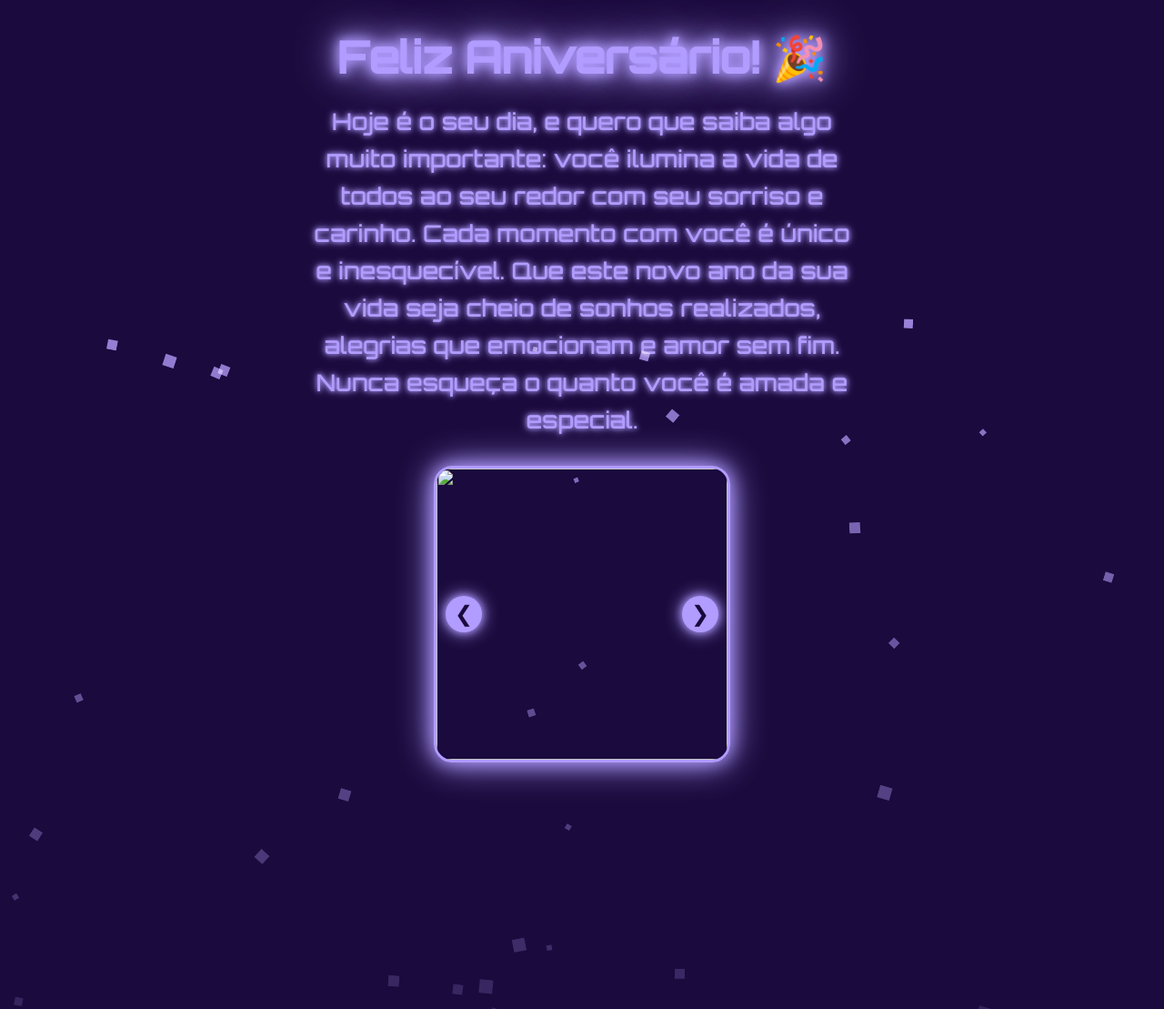
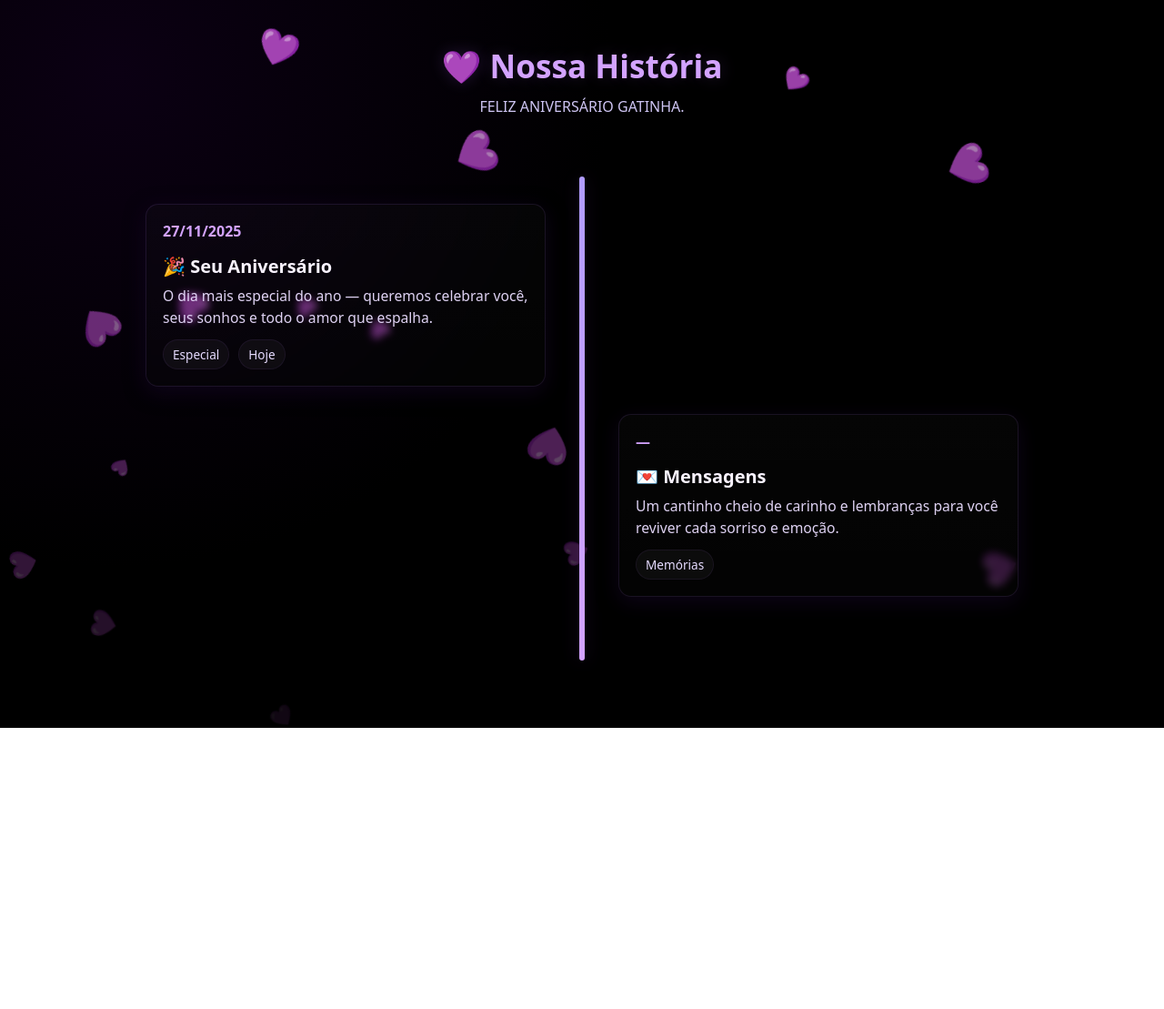
Before and after one commit to Elitebiel3376/Feliz-anivers-rio-, a plain HTML site: page surpresa.html in a window 1280 px wide. Shown: the top 1109 px of the page at 91% size. After the commit the page ends 800 px from the top, so only its background shows below. Drawn offline with Linux system fonts and the light colour scheme.

Commit message:
Add files via upload

```diff
--- a/surpresa.html
+++ b/surpresa.html
@@ -1,178 +1,253 @@
 <!DOCTYPE html>
 <html lang="pt-BR">
 <head>
-  <meta charset="UTF-8">
-  <meta name="viewport" content="width=device-width, initial-scale=1.0">
-  <title>🎉 Surpresa! 🎉</title>
+<meta charset="utf-8" />
+<meta name="viewport" content="width=device-width,initial-scale=1" />
+<title>💜 Nossa História</title>
 <style>
-    @import url('https://fonts.googleapis.com/css2?family=Orbitron:wght@500&display=swap');
-
-    body {
-      margin: 0;
-      font-family: 'Orbitron', sans-serif;
-      display: flex;
-      flex-direction: column;
-      justify-content: center;
-      align-items: center;
-      background: #1a0a3d;
-      color: #fff;
-      text-align: center;
-      overflow: hidden;
-      position: relative;
+:root{
+  --bg:#0b0013;
+  --accent1:#b19cff;
+  --accent2:#d3a3ff;
+  --glass: rgba(255,255,255,0.04);
+}
+*{box-sizing:border-box}
+body{
+  margin:0;
+  min-height:100vh;
+  background: radial-gradient(circle at 10% 10%, #0b0013 0%, #000 40%);
+  color:#f3eaff;
+  font-family: "Poppins", system-ui, -apple-system, "Segoe UI", Roboto, "Helvetica Neue", Arial;
+  -webkit-font-smoothing:antialiased;
+  -moz-osx-font-smoothing:grayscale;
+  overflow-x:hidden;
 }
 
-    :root { --neon-color: #b19cff; }
-
-    h1 {
-      font-size: 3rem;
-      margin-bottom: 10px;
-      color: var(--neon-color);
-      text-shadow: 0 0 5px var(--neon-color),0 0 10px var(--neon-color),0 0 20px var(--neon-color),0 0 40px var(--neon-color);
-      animation: neonPulse 1.5s infinite alternate;
+/* header */
+header{
+  text-align:center;
+  padding:48px 20px 10px;
+  position:relative;
+  z-index:2;
+}
+header h1{
+  margin:0;
+  font-size:2.2rem;
+  color:var(--accent2);
+  text-shadow:0 0 18px rgba(179,108,255,0.18);
+}
+header p{
+  margin:10px 0 0;
+  color:#d9cfff;
+  opacity:0.95;
 }
 
-    p {
-      font-size: 1.6rem;
-      margin: 10px 20px;
-      line-height: 1.6;
-      color: var(--neon-color);
-      text-shadow: 0 0 5px var(--neon-color),0 0 10px var(--neon-color);
-      max-width: 600px;
+/* timeline container */
+.timeline-wrap{
+  width:100%;
+  max-width:1000px;
+  margin:36px auto 80px;
+  padding:20px;
+  position:relative;
+  z-index:2;
 }
 
-    @keyframes neonPulse {
-      0%, 100% { text-shadow: 0 0 5px var(--neon-color),0 0 10px var(--neon-color),0 0 20px var(--neon-color),0 0 40px var(--neon-color);}
-      50% { text-shadow: 0 0 20px var(--neon-color),0 0 30px var(--neon-color),0 0 50px var(--neon-color),0 0 80px var(--neon-color);}
+/* center vertical line */
+.timeline-line{
+  position:absolute;
+  left:50%;
+  transform:translateX(-50%);
+  width:6px;
+  height:100%;
+  background: linear-gradient(180deg,var(--accent1),var(--accent2));
+  border-radius:6px;
+  box-shadow:0 0 20px rgba(166,77,255,0.15);
+  z-index:1;
 }
 
-    /* Confetes neon */
-    .confetti {
-      position: absolute;
-      width: 10px;
-      height: 10px;
-      background: var(--neon-color);
-      opacity: 0.8;
-      transform: rotate(45deg);
-      animation: fall 5s linear infinite;
-      mix-blend-mode: screen;
+/* items */
+.item{
+  position:relative;
+  width:calc(50% - 40px);
+  padding:18px;
+  margin:30px 20px;
+  border-radius:14px;
+  background: linear-gradient(180deg, rgba(255,255,255,0.02), rgba(255,255,255,0.01));
+  border: 1px solid rgba(180,120,255,0.12);
+  box-shadow: 0 6px 22px rgba(22, 6, 38, 0.6);
+  backdrop-filter: blur(4px);
+  z-index:2;
+  transition: transform .45s cubic-bezier(.2,.9,.2,1), box-shadow .25s;
+  cursor:pointer;
+  opacity:0;
+  transform: translateY(20px) scale(.98);
+}
+.item:hover{
+  transform: translateY(-6px) scale(1.02);
+  box-shadow: 0 18px 40px rgba(166,77,255,0.12);
+}
+.item.show{
+  opacity:1;
+  transform: translateY(0) scale(1);
 }
 
-    @keyframes fall {
-      0% { transform: translateY(-10vh) rotate(0deg); opacity: 0.8; }
-      100% { transform: translateY(110vh) rotate(360deg); opacity: 0; }
+/* left / right */
+.item.left{
+  margin-left:0;
+  margin-right:auto;
+  transform-origin: right center;
+}
+.item.right{
+  margin-left:auto;
+  margin-right:0;
+  transform-origin: left center;
 }
 
-    /* Carrossel interativo */
-    .carousel-container {
-      position: relative;
-      width: 320px;
-      height: 320px;
-      margin: 20px auto;
-      overflow: hidden;
-      border-radius: 20px;
-      border: 3px solid var(--neon-color);
-      box-shadow: 0 0 20px var(--neon-color), 0 0 40px var(--neon-color);
+/* date badge and dot */
+.date{
+  display:inline-block;
+  font-weight:600;
+  color:var(--accent2);
+  margin-bottom:8px;
+}
+.dot{
+  position:absolute;
+  top:24px;
+  width:20px;
+  height:20px;
+  border-radius:50%;
+  background: linear-gradient(180deg,var(--accent2),var(--accent1));
+  box-shadow:0 0 18px rgba(166,77,255,0.25);
+  left:calc(50% - 10px);
+  transform:translateX(-50%);
+  z-index:3;
 }
 
-    .carousel img {
-      width: 100%;
-      height: 100%;
-      object-fit: cover;
-      position: absolute;
-      top: 0;
-      left: 0;
-      opacity: 0;
-      transition: opacity 1s ease-in-out, transform 0.3s ease;
-      cursor: pointer;
+/* content inside item */
+.item h3{
+  margin:6px 0 8px;
+  font-size:1.25rem;
+  color:#f9f3ff;
+}
+.item p{
+  margin:0;
+  color:#eaddff;
+  opacity:0.95;
+  line-height:1.5;
+  font-size:0.98rem;
+}
+.item .meta{
+  margin-top:12px;
+  display:flex;
+  gap:10px;
+  align-items:center;
+}
+.chip{
+  padding:6px 10px;
+  background:var(--glass);
+  border-radius:999px;
+  color:#e6dbff;
+  font-size:0.85rem;
+  border:1px solid rgba(180,120,255,0.08);
 }
 
-    .carousel img.active {
-      opacity: 1;
+/* mobile */
+@media (max-width:840px){
+  .timeline-line{ left:20px; transform:none; width:4px; }
+  .item{ width:calc(100% - 90px); margin:18px 0 18px 60px; }
+  .item.left, .item.right { margin:18px 0 18px 60px; }
+  .dot{ left:20px; transform:none; }
 }
 
-    .carousel img:hover {
-      transform: scale(1.05);
+/* cute floating hearts (behind) */
+.floating-heart{
+  position:fixed;
+  top:-20px;
+  font-size:20px;
+  color:#d9bfff;
+  opacity:.8;
+  z-index:0;
+  animation:fall linear forwards;
+}
+@keyframes fall{
+  0% { transform:translateY(0) rotate(0); opacity:1 }
+  100% { transform:translateY(110vh) rotate(360deg); opacity:0 }
 }
 
-    /* Botões de navegação */
-    .prev, .next {
-      position: absolute;
-      top: 50%;
-      transform: translateY(-50%);
-      background: var(--neon-color);
-      color: #1a0a3d;
-      border: none;
-      border-radius: 50%;
-      width: 40px;
-      height: 40px;
-      font-size: 1.5rem;
-      cursor: pointer;
-      box-shadow: 0 0 10px var(--neon-color), 0 0 20px var(--neon-color);
-      z-index: 10;
-      transition: transform 0.2s ease;
-    }
-
-    .prev:hover, .next:hover {
-      transform: translateY(-50%) scale(1.2);
-    }
-
-    .prev { left: 10px; }
-    .next { right: 10px; }
-
+/* small hint */
+.hint{ font-size:0.9rem; color:#cdb8ff; margin-top:10px; opacity:0.9; }
 </style>
 </head>
 <body>
 
-  <h1>Feliz Aniversário! 🎉</h1>
-  <p>Hoje é o seu dia, e quero que saiba algo muito importante: você ilumina a vida de todos ao seu redor com seu sorriso e carinho. Cada momento com você é único e inesquecível. Que este novo ano da sua vida seja cheio de sonhos realizados, alegrias que emocionam e amor sem fim. Nunca esqueça o quanto você é amada e especial.</p>
+<header>
+  <h1>💜 Nossa História</h1>
+  <p>FELIZ ANIVERSÁRIO GATINHA.</p>
+</header>
 
-  <div class="carousel-container">
-    <button class="prev">&#10094;</button>
-    <button class="next">&#10095;</button>
-    <div class="carousel">
-      <img src="foto1.jpg" class="active">
-      <img src="foto2.jpg">
-      <img src="foto3.jpg">
-      <img src="foto4.jpg">
+<main class="timeline-wrap" id="timelineWrap">
+  <div class="timeline-line" aria-hidden="true"></div>
+
+  <!-- exemplo de momentos -->
+  <article class="item left" data-link="#" role="button" tabindex="0">
+    <div class="date">27/11/2025</div>
+    <h3>🎉 Seu Aniversário</h3>
+    <p>O dia mais especial do ano — queremos celebrar você, seus sonhos e todo o amor que espalha.</p>
+    <div class="meta">
+      <span class="chip">Especial</span>
+      <span class="chip">Hoje</span>
     </div>
+  </article>
+
+  <article class="item right" data-link="mensagem.html" role="button" tabindex="0">
+    <div class="date">—</div>
+    <h3>💌 Mensagens</h3>
+    <p>Um cantinho cheio de carinho e lembranças para você reviver cada sorriso e emoção.</p>
+    <div class="meta">
+      <span class="chip">Memórias</span>
     </div>
+  </article>
 
-  <audio autoplay loop>
-    <source src="musica.mp3" type="audio/mpeg">
-    Seu navegador não suporta áudio.
-  </audio>
+
+</main>
 
 <script>
-    // Confetes neon
-    for (let i = 0; i < 50; i++) {
-      const confetti = document.createElement('div');
-      confetti.classList.add('confetti');
-      confetti.style.left = Math.random() * 100 + 'vw';
-      confetti.style.animationDuration = (3 + Math.random() * 4) + 's';
-      confetti.style.width = confetti.style.height = (5 + Math.random() * 10) + 'px';
-      document.body.appendChild(confetti);
+// reveal items on scroll
+const items = Array.from(document.querySelectorAll('.item'));
+function reveal(){
+  const top = window.scrollY + window.innerHeight;
+  items.forEach((it, i)=>{
+    const rect = it.getBoundingClientRect();
+    const elTop = rect.top + window.scrollY;
+    if(top > elTop + 50){
+      setTimeout(()=> it.classList.add('show'), i*80);
     }
-
-    // Carrossel interativo
-    const images = document.querySelectorAll('.carousel img');
-    let current = 0;
-
-    function showImage(index) {
-      images.forEach((img, i) => {
-        img.classList.toggle('active', i === index);
   });
 }
+reveal();
+window.addEventListener('scroll', reveal);
+window.addEventListener('resize', reveal);
 
-    document.querySelector('.prev').addEventListener('click', () => {
-      current = (current - 1 + images.length) % images.length;
-      showImage(current);
+// click / keyboard interaction
+items.forEach(it=>{
+  const link = it.dataset.link;
+  it.addEventListener('click', ()=>{ if(link && link!=='#') window.location.href = link; });
+  it.addEventListener('keydown', (e)=>{ if((e.key==='Enter'||e.key===' ') && link && link!=='#') window.location.href = link; });
 });
 
-    document.querySelector('.next').addEventListener('click', () => {
-      current = (current + 1) % images.length;
-      showImage(current);
-    });
+// floating hearts
+function createHeart() {
+  const h = document.createElement('div');
+  h.className = 'floating-heart';
+  h.textContent = '💜';
+  h.style.left = Math.random()*100 + 'vw';
+  h.style.fontSize = (Math.random()*28 + 14) + 'px';
+  h.style.animationDuration = (Math.random()*5 + 4) + 's';
+  h.style.opacity = (Math.random()*0.6 + 0.4);
+  document.body.appendChild(h);
+  setTimeout(()=> h.remove(), 7000);
+}
+setInterval(createHeart, 350);
 </script>
-
 </body>
 </html>
```
Also changed, not shown: mensagem.html (added, +106 -0 lines). Lines whose indentation alone changed are shown as unchanged.
